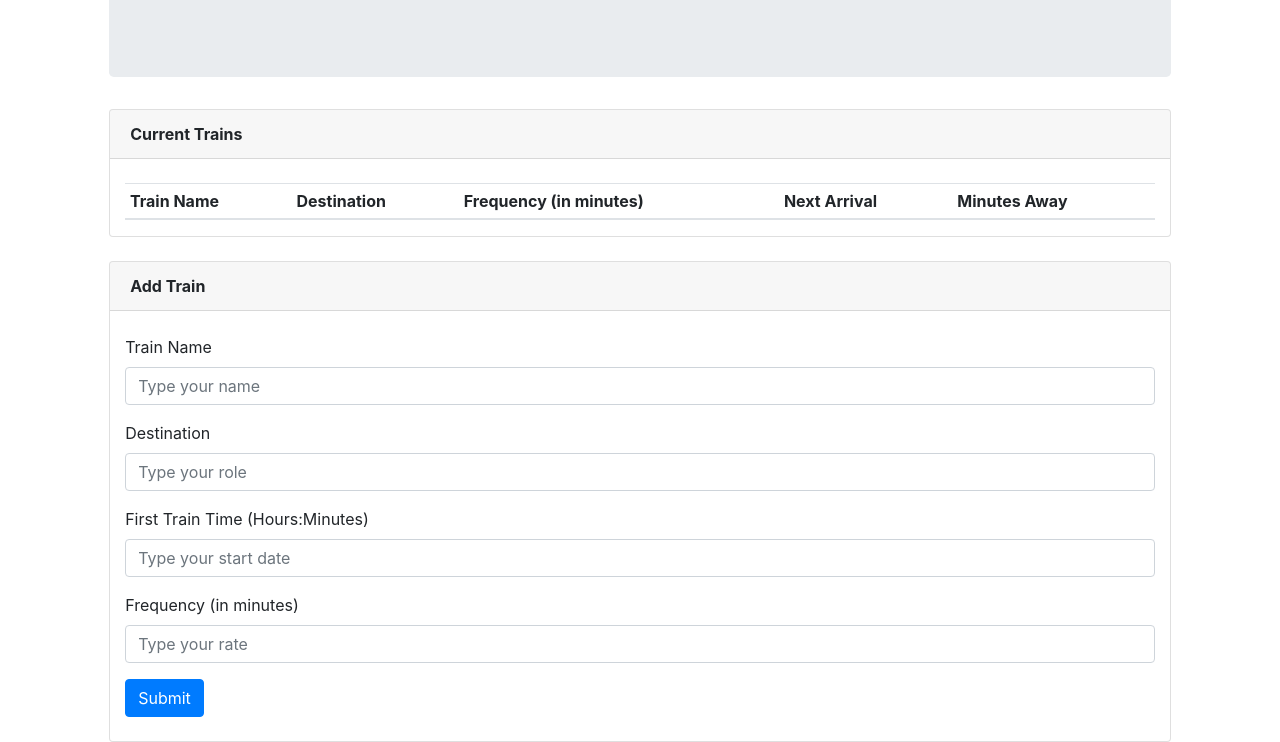
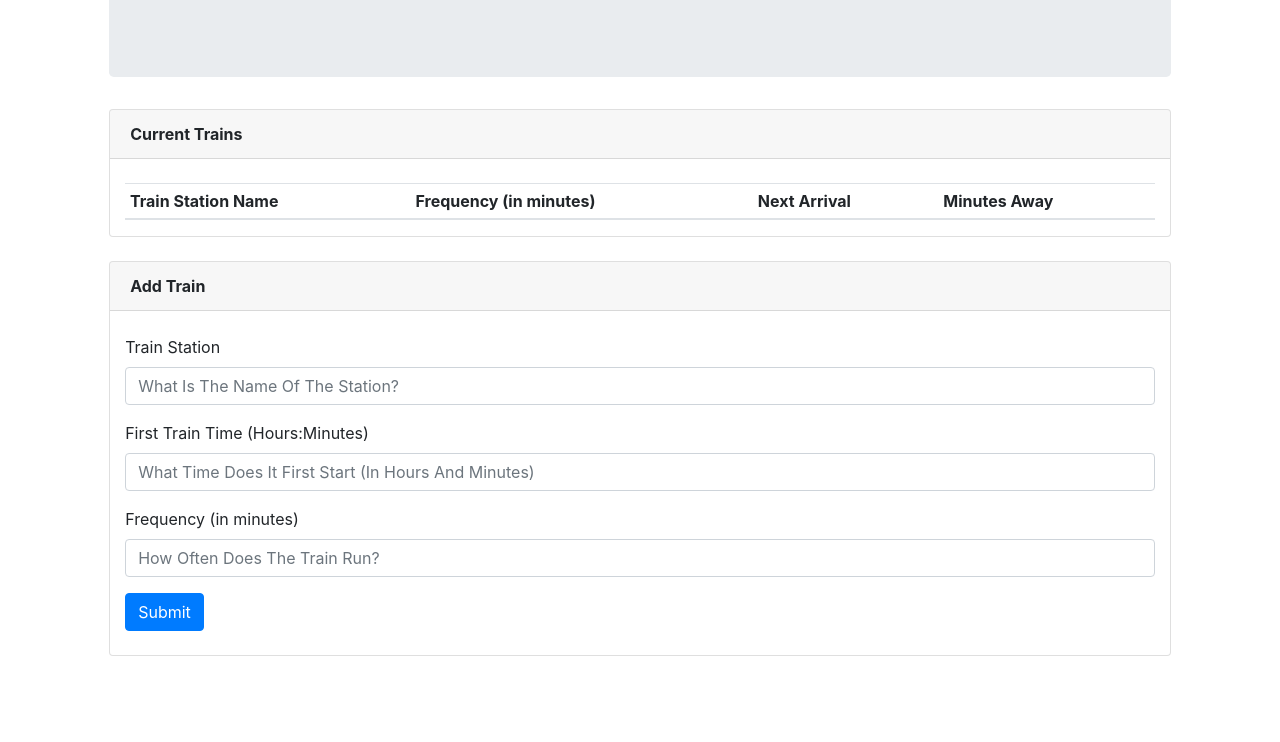
Before and after one commit to CB721/Train-Scheduler, a plain HTML site: page index.html in a window 1280 px wide. Shown: the part 172-914 px from the top of the page. After the commit the page ends 828 px from the top, so only its background shows below. Drawn offline with nearby package versions, Linux system fonts and the light colour scheme; files whose address does not match are found by name.

Commit message:
Psuedo code

```diff
--- a/assets/Javascript/app.js
+++ b/assets/Javascript/app.js
@@ -0,0 +1,23 @@
+$("document").on("click", function () {
+    // Initialize Firebase
+    // Create a variable to reference the database
+    // Capture user inputs and store them into variables
+    // add a time format variable that handles first train time inputs
+    // on click event to search
+    // prevent page from refreshing itself
+    // Capture user inputs and store them in variables
+    // capture "first train time" input
+    // store in time format
+    // display in time format
+    // push data to the database
+    // Firebase watcher .on("child_added"
+    // storing the snapshot.val() in a variable for convenience
+    // initialize variables for calculated display values
+    // minutes away is the difference in time between next arrival time and current time
+    // this diff function takes the current time (moment()) and calculates the diff
+    // btw it and the first train time, formatted using our time format
+    // create a variable to hold the next arrival
+    // populate HTML elements
+    // Handle the errors
+
+})
--- a/index.html
+++ b/index.html
@@ -38,11 +38,10 @@
                     <table class="table table-sm">
                         <thead>
                             <tr>
-                                <th scope="col">Train Name</th>
-                                <th scope="col">Destination</th>
-                                <th scope="col">Frequency (in minutes)</th>
-                                <th scope="col">Next Arrival</th>
-                                <th scope="col">Minutes Away</th>
+                                <th scope="col-2.4">Train Station Name</th>
+                                <th scope="col-2.4">Frequency (in minutes)</th>
+                                <th scope="col-2.4">Next Arrival</th>
+                                <th scope="col-2.4">Minutes Away</th>
                             </tr>
                         </thead>
                         <tbody id="displayResults">
@@ -65,21 +64,17 @@
                         <div class="col-md-12">
                             <form>
                                 <div class="form-group">
-                                    <label for="exampleFormControlInput1">Train Name</label>
-                                    <input type="text" class="form-control" id="name" placeholder="Type your name">
-                                </div>
-                                <div class="form-group">
-                                    <label for="exampleFormControlInput1">Destination</label>
-                                    <input type="text" class="form-control" id="role" placeholder="Type your role">
+                                    <label for="exampleFormControlInput1">Train Station</label>
+                                    <input type="text" class="form-control" id="name" placeholder="What Is The Name Of The Station?">
                                 </div>
                                 <div class="form-group">
                                     <label for="exampleFormControlInput1">First Train Time (Hours:Minutes)</label>
                                     <input type="text" class="form-control" id="date"
-                                        placeholder="Type your start date">
+                                        placeholder="What Time Does It First Start (In Hours And Minutes)">
                                 </div>
                                 <div class="form-group">
                                     <label for="exampleFormControlInput1">Frequency (in minutes)</label>
-                                    <input type="text" class="form-control" id="rate" placeholder="Type your rate">
+                                    <input type="text" class="form-control" id="rate" placeholder="How Often Does The Train Run?">
                                 </div>
                             </form>
                             <button id="search" type="submit" class="btn btn-primary">Submit</button>
```
